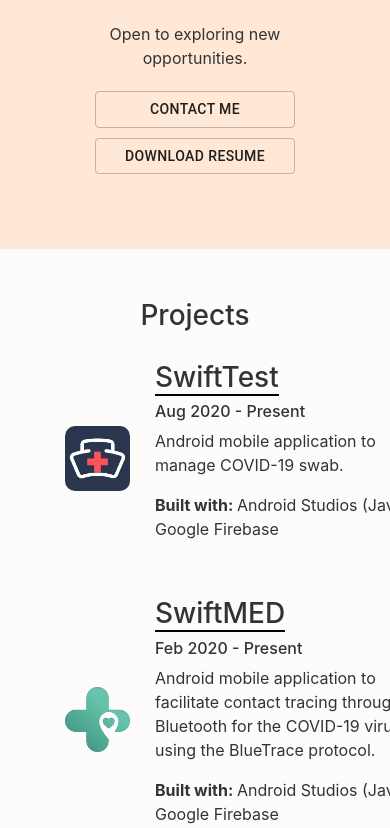
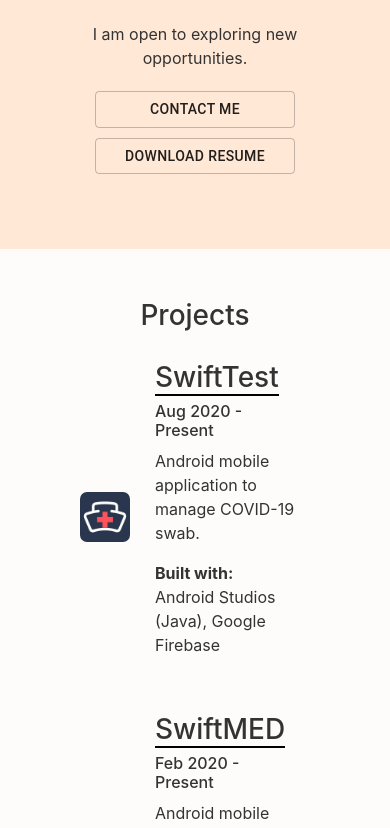
Before and after one commit to jlieow/jeromelieow-website-resume, a React (Create React App) app: page / in a window 390 px wide. Shown: the part 1156-1984 px from the top of the page. Built offline with nearby package versions, Linux system fonts and the light colour scheme.

Commit message:
Fixed margins for mobile viewing

```diff
--- a/src/components/Avatar4.js
+++ b/src/components/Avatar4.js
@@ -214,7 +214,7 @@ class Avatar extends Component {
     // const contentAboutMe =
     //   "An Avionics Engineer with a love for developing useful software. With a track record of building and delivering solutions while collaborating across multidiscplinary domains.\n\nCurrently with the Republic of Singapore Air Force.";
     const contentAboutMe =
-      "My name is Jerome and I am an avionics engineer in Singapore currently with the Republic of Singapore Air Force.\n\nI like going to the gym, travelling, investing, building software and learning new things.\n\nOpen to exploring new opportunities.";
+      "My name is Jerome and I am an avionics engineer in Singapore currently with the Republic of Singapore Air Force.\n\nI like going to the gym, travelling, investing, building software and learning new things.\n\nI am open to exploring new opportunities.";
 
     return (
       <MuiThemeProvider theme={theme}>
--- a/src/components/Landing4.js
+++ b/src/components/Landing4.js
@@ -7,12 +7,25 @@ import { Link } from "react-scroll";
 const Styles = styled.div`
   .jumbo {
     background: url(${LandingBackground}) no-repeat fixed;
-    background-size: cover;
+    background-size: 100% 100%;
     color: #ccc;
     height: 100vh;
     min-height: 400px;
     position: relative;
     z-index: 0;
+  }
+
+  @media screen and (max-width: 500px) {
+    .jumbo {
+      background: url(${LandingBackground}) no-repeat scroll;
+      background-size: 160% 130%;
+      background-position: 100% 100%;
+      color: #ccc;
+      height: 100vh;
+      min-height: 400px;
+      position: relative;
+      z-index: 0;
+    }
   }
 
   .overlay {
@@ -38,8 +51,8 @@ const Styles = styled.div`
   .title {
     z-index: 2;
     position: relative;
-    padding-left: 50px;
-    padding-right: 50px;
+    padding-left: 75px;
+    padding-right: 75px;
   }
 
   .title p {
--- a/src/components/Projects2.js
+++ b/src/components/Projects2.js
@@ -55,7 +55,7 @@ const Styles = styled.div`
     -ms-flex: 25%; /* IE10 */
     flex: 25%;
     max-width: 25%;
-    min-width: 75px;
+    min-width: 50px;
     text-align: right;
     float: left;
   }
@@ -64,7 +64,7 @@ const Styles = styled.div`
     -ms-flex: 75%; /* IE10 */
     flex: 75%;
     max-width: 75%;
-    min-width: 300px;
+    min-width: 100px;
     text-align: left;
     float: left;
     padding: 20px;
@@ -152,7 +152,17 @@ class Projects extends Component {
             paddingBottom: "50px",
           }}
         >
-          <div data-aos="animateFadeInUp" data-aos-offset="300">
+          <div
+            data-aos="animateFadeInUp"
+            data-aos-offset="300"
+            style={
+              {
+                // border: "1px solid red",
+                // marginLeft: "75px",
+                // marginRight: "75px",
+              }
+            }
+          >
             <div
               style={{
                 textAlign: "center",
@@ -166,9 +176,9 @@ class Projects extends Component {
               <div
                 className="project-row"
                 style={{
-                  // border: "1px solid white",
-                  paddingLeft: "60px",
-                  paddingRight: "60px",
+                  // border: "1px solid black",
+                  marginLeft: "75px",
+                  marginRight: "75px",
                 }}
               >
                 {this.state.projects.map((project) => {
@@ -176,9 +186,11 @@ class Projects extends Component {
                     <div
                       key={project.projectTitle}
                       style={{
-                        // border: "1px solid black",
+                        // border: "1px solid blue",
                         display: "flex",
                         alignItems: "center",
+                        // marginRight: "60px",
+                        // marginLeft: "60px",
                       }}
                     >
                       <div className="column-img">
@@ -191,7 +203,7 @@ class Projects extends Component {
                       <div
                         className="column-details"
                         style={{
-                          // border: "1px solid black",
+                          // border: "1px solid red",
                           display: "flex",
                           alignItems: "center",
                         }}
```
